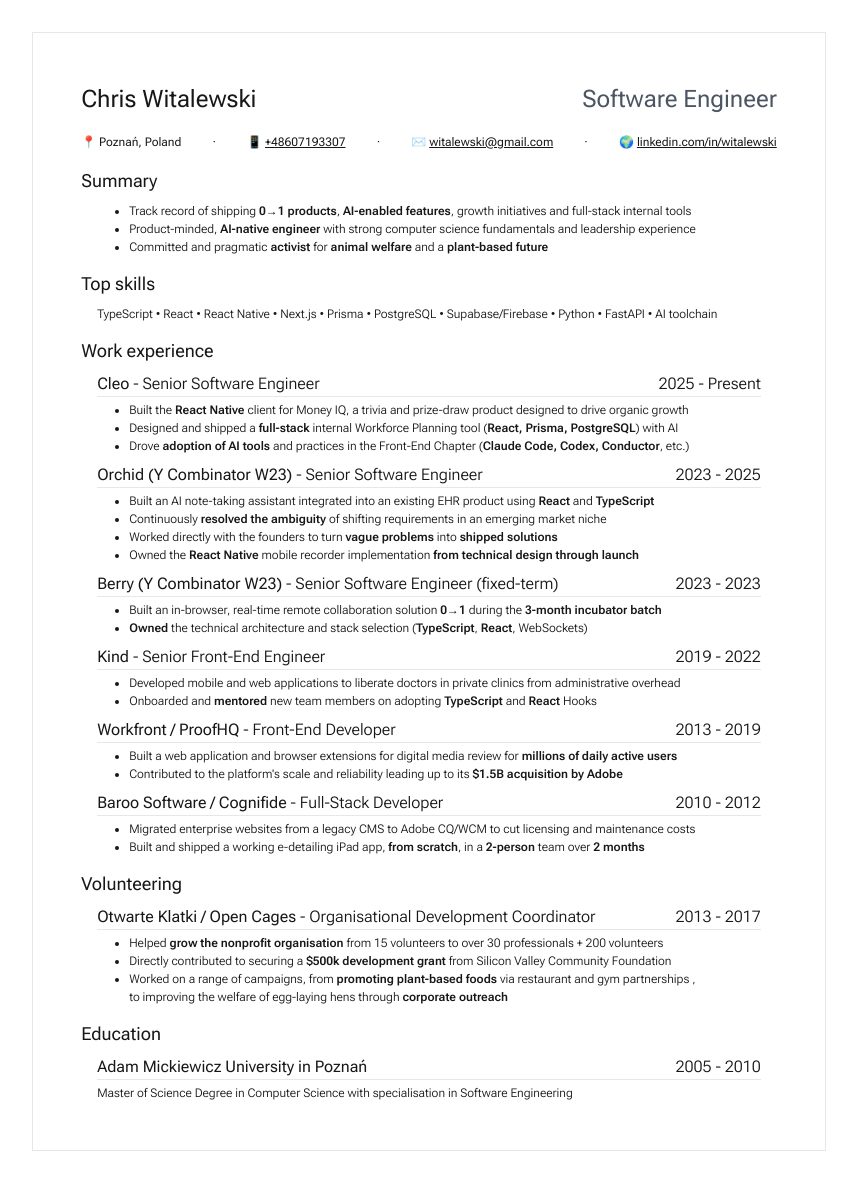
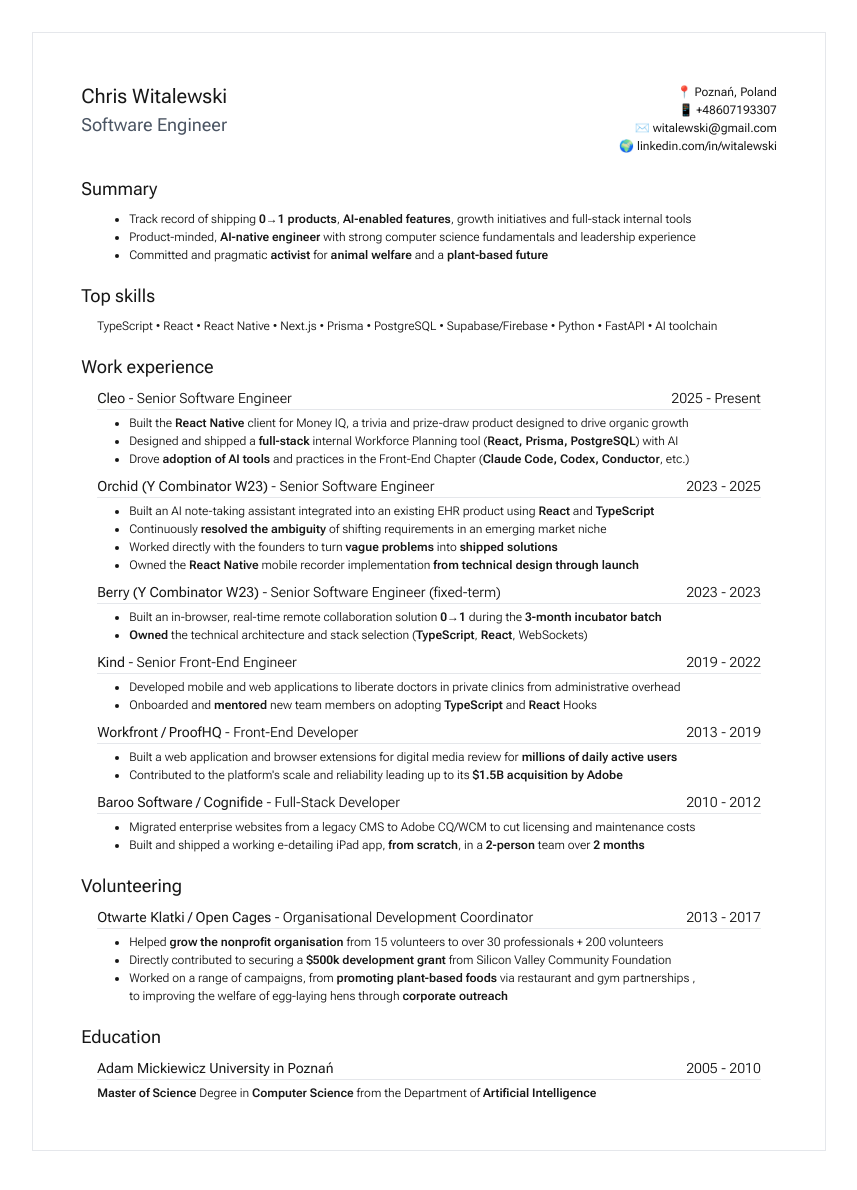
Before and after one commit to witalewski/cv, a Next.js app: page /cv/ in a window 1280 px wide. Shown: the top 1190 px of the page, without its empty margins (211-1068 px from the left). Built offline with nearby package versions, Linux system fonts and the light colour scheme.

Commit message:
polish the layout, some styles and wording

```diff
--- a/src/app/page.tsx
+++ b/src/app/page.tsx
@@ -8,35 +8,26 @@
 export default function Home() {
   return (
     <main className="flex h-[296mm] w-[210mm] flex-col justify-between p-12 font-[family-name:var(--font-roboto-flex)] text-base font-light screen:border">
-      <div className="align-center flex justify-between">
-        <h1 className="text-2xl font-normal">Chris Witalewski</h1>
-        <div className="text-2xl font-normal text-gray-600">{TITLE}</div>
-      </div>
-      <div className="flex justify-between self-stretch py-0.5 font-normal">
-        <div>📍 Poznań, Poland </div>
-        <div>·</div>
-        <div>
-          📱{" "}
-          <Link className="screen:underline" href="tel:+48607193307">
-            +48607193307
-          </Link>
+      <div className="flex justify-between">
+        <div className="flex flex-col">
+          <h1 className="text-2xl font-normal">Chris Witalewski</h1>
+          <div className="text-xl font-normal text-gray-600">{TITLE}</div>
         </div>
-        <div>·</div>
-        <div>
-          ✉️{" "}
-          <Link className="screen:underline" href="mailto:witalewski@gmail.com">
-            witalewski@gmail.com
-          </Link>
-        </div>
-        <div>·</div>
-        <div>
-          🌍{" "}
-          <Link
-            className="underline"
-            href="https://www.linkedin.com/in/witalewski/"
-          >
-            linkedin.com/in/witalewski
-          </Link>
+        <div className="flex flex-col items-end self-stretch py-0.5 font-normal">
+          <div>📍 Poznań, Poland </div>
+          <div>
+            📱 <Link href="tel:+48607193307">+48607193307</Link>
+          </div>
+          <div>
+            ✉️{" "}
+            <Link href="mailto:witalewski@gmail.com">witalewski@gmail.com</Link>
+          </div>
+          <div>
+            🌍{" "}
+            <Link href="https://www.linkedin.com/in/witalewski/">
+              linkedin.com/in/witalewski
+            </Link>
+          </div>
         </div>
       </div>
       <Section title="Summary">
@@ -259,8 +250,10 @@
           endDate={new Date("2010-07-01")}
         >
           <div>
-            Master of Science Degree in Computer Science with specialisation in
-            Software Engineering
+            <span className="font-semibold">Master of Science</span> Degree in{" "}
+            <span className="font-semibold">Computer Science</span> from the
+            Department of{" "}
+            <span className="font-semibold">Artificial Intelligence</span>
           </div>
         </Job>
       </Section>
--- a/tailwind.config.ts
+++ b/tailwind.config.ts
@@ -18,11 +18,11 @@
       },
       fontSize: {
         xs: "0.625rem",
-        sm: "0.75rem",
+        sm: "0.625rem",
         base: "0.75rem",
-        lg: "1rem",
+        lg: "0.875rem",
         xl: "1.125rem",
-        "2xl": "1.5rem",
+        "2xl": "1.25rem",
       },
     },
   },
```
